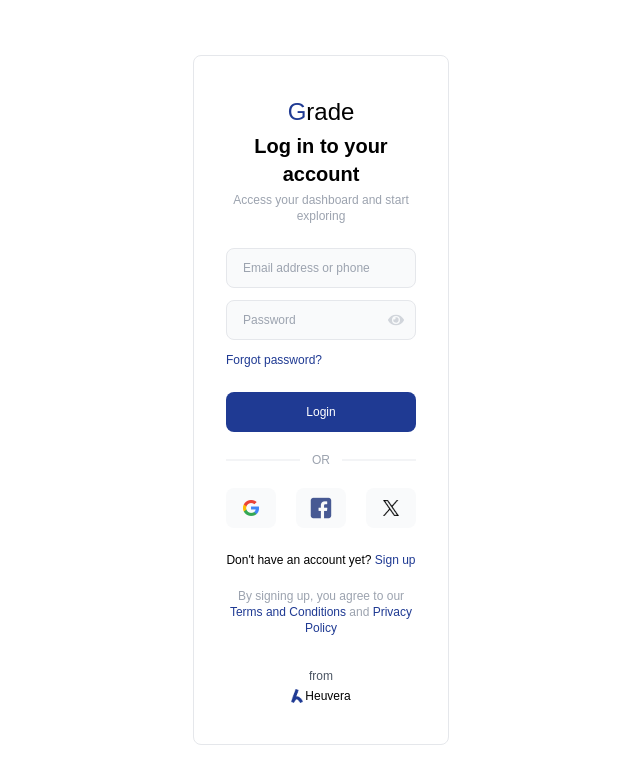
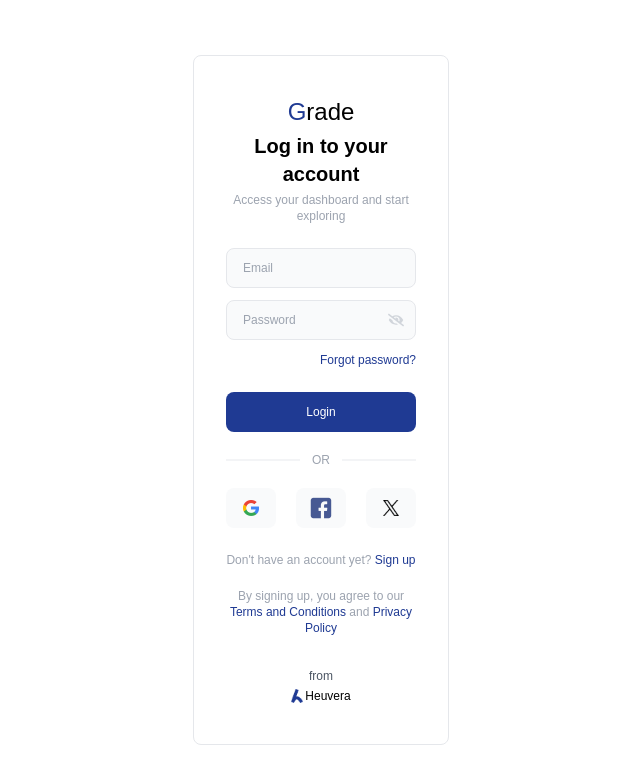
Before and after one commit to Ftgeorge/grade-dashboard, a Next.js app: page /auth/sign-in in a window 1280 px wide. Shown: the top 784 px of the page, without its empty margins (319-959 px from the left). Built offline with nearby package versions, Linux system fonts and the light colour scheme; a web font is replaced by a local one.

Commit message:
feat: otp

```diff
--- a/src/app/auth/sign-in/page.tsx
+++ b/src/app/auth/sign-in/page.tsx
@@ -8,13 +8,16 @@ import facebook from "../../images/facebook.png";
 import twitter from "../../images/twitter.png";
 import { useState } from "react";
 import Link from "next/link";
-import PoweredByLogo from "@/app/components/constants/PoweredByLogo";
 import { FaEye, FaEyeSlash } from 'react-icons/fa'; // For visibility toggle
 import Loader from "@/app/components/loader";
 import { IoAlertCircleOutline } from "react-icons/io5";
 import LogoText from "@/app/components/Text/LogoText";
 import PrimaryText from "@/app/components/Text/SubHeaderText";
 import HeaderText from "@/app/components/Text/HeaderText";
+import SubHeaderText from "@/app/components/Text/SubHeaderText";
+import PoweredByLogo from "@/app/components/constants/PoweredByLogo";
+import FooterText from "@/app/components/Text/FooterText";
+import InputField from "@/app/components/inputs/AuthInput";
 
 interface SignInProps { }
 
@@ -70,6 +73,48 @@ const SignIn: React.FC<SignInProps> = () => {
     const handleOAuthLogin = (platform: string) => {
         console.log(`OAuth login with ${platform}`);
     };
+    const LoginInputFieldArrays = [
+        {
+            id: 1,
+            placeholder: "Email",
+            value: email,
+            onChange: (e: any) => setEmail(e.target.value),
+            error: emailError,
+            errorMessage: "Please enter a valid email.",
+        },
+        {
+            id: 2,
+            placeholder: "Password",
+            value: password,
+            type: showPassword ? "text" : "password",
+            onChange: (e: any) => setPassword(e.target.value),
+            error: passwordError,
+            errorMessage: "password is not correct.",
+            showIcon: true,
+            showPassword: true,
+            onClick: () => setShowPassword(!showPassword),
+        },
+    ];
+    const OauthSignInButtons = [
+        {
+            id: 1,
+            ImageSource: google,
+            imageClassname: "h-4 w-4",
+            onClick: () => handleOAuthLogin('google')
+        },
+        {
+            id: 2,
+            ImageSource: facebook,
+            imageClassname: "h-8 w-8",
+            onClick: () => handleOAuthLogin('facebook')
+        },
+        {
+            id: 3,
+            ImageSource: twitter,
+            imageClassname: "h-4 w-4",
+            onClick: () => handleOAuthLogin('twitter')
+        },
+    ];
 
     return (
         <>
@@ -78,47 +123,19 @@ const SignIn: React.FC<SignInProps> = () => {
                     <div className="gap-1 flex-col flex">
                         <LogoText />
                         <HeaderText placeholder="Log in to your account" />
-                        <PrimaryText placeholder="Access your dashboard and start exploring" className="text-xs" />
+                        <SubHeaderText placeholder="Access your dashboard and start exploring" />
                     </div>
                     <div className="flex flex-col gap-3 w-full">
-                        <div className="flex flex-col w-full">
-                            <input
-                                className={`w-full h-10 bg-black rounded-lg text-xs px-4 border border-1 bg-gray-50 ${emailError ? 'border-red-500' : ''}`}
-                                placeholder="Email address or phone"
-                                value={email}
-                                onChange={(e) => setEmail(e.target.value)}
-                            />
-                            {emailError && (
-                                <div className="text-red-500 text-xs mt-1 flex items-center gap-1">
-                                    <IoAlertCircleOutline className="text-red-500" />
-                                    {emailError}
-                                </div>
-                            )}
+                    <div className="flex flex-col gap-3 w-full">
+                        <div className="flex flex-col gap-3 w-full">
+                            {LoginInputFieldArrays.map((input) => (
+                                <InputField key={input.id} {...input} />
+                            ))}
                         </div>
-                        <div className="relative w-full flex flex-col">
-                            <input
-                                className={`w-full h-10 bg-black rounded-lg text-xs px-4 pr-10 border border-1 bg-gray-50 ${passwordError ? 'border-red-500' : ''}`}
-                                type={showPassword ? "text" : "password"}
-                                placeholder="Password"
-                                value={password}
-                                onChange={(e) => setPassword(e.target.value)}
-                            />
-                            <div
-                                className="absolute right-0 flex items-center justify-center h-10 px-3 cursor-pointer"
-                                onClick={() => setShowPassword(!showPassword)}
-                            >
-                                {showPassword ? <FaEyeSlash className="text-gray-300" /> : <FaEye className="text-gray-300" />}
-                            </div>
-                            {passwordError && (
-                                <div className="text-red-500 text-xs mt-1 flex items-center gap-1">
-                                    <IoAlertCircleOutline className="text-red-500" />
-                                    {passwordError}
-                                </div>
-                            )}
-                        </div>
+                    </div>
 
                         <Link href={"/auth/forgot-password"}>
-                            <h1 className="text-primary font-medium text-xs">Forgot password?</h1>
+                            <FooterText placeholder="Forgot password?" className="text-primary font-medium text-right" />
                         </Link>
                     </div>
                     <div className="flex flex-col gap-5 w-full">
@@ -135,37 +152,26 @@ const SignIn: React.FC<SignInProps> = () => {
                             <div className="h-0.5 w-full bg-gray-100" />
                         </div>
                         <div className="w-full flex flex-row justify-between items-center gap-5">
-                            <OauthButton
-                                ImageSource={google}
-                                imageClassname="h-4 w-4"
-                                onClick={() => handleOAuthLogin("google")}
-                            />
-                            <OauthButton
-                                ImageSource={facebook}
-                                imageClassname="h-8 w-8"
-                                onClick={() => handleOAuthLogin("facebook")}
-                            />
-                            <OauthButton
-                                ImageSource={twitter}
-                                imageClassname="h-4 w-4"
-                                onClick={() => handleOAuthLogin("twitter")}
-                            />
+                            {OauthSignInButtons.map((input) => (
+                                <OauthButton key={input.id} {...input} />
+                            ))}
                         </div>
                     </div>
                     <div className="flex flex-col w-full items-center justify-end gap-5">
-                        <h1 className="text-black font-montserrat font-normal text-center text-xs">
-                            Don't have an account yet?
-                            <Link href="/auth/sign-up">
-                                <span className="text-primary font-medium"> Sign up</span>
-                            </Link>
-                        </h1>
+                        <FooterText
+                            placeholder={
+                                <>
+                                    Don't have an account yet? <Link href="/auth/sign-up">
+                                        <span className="text-primary font-medium"> Sign up</span>
+                                    </Link>
+                                </>
+                            }
+                        />
                         <div className="items-center justify-center w-full flex flex-col">
                             <div className="w-full justify-center items-center flex flex-col gap-8">
                                 <div className="flex flex-col w-full items-center justify-end">
-                                    <PrimaryText placeholder="By signing up, you agree to our" className="text-gray-400 text-xs text-center"/>
-                                    <h1 className="text-primary text-xs text-center font-normal">
-                                        Terms and Conditions <span className="text-gray-400"> and</span> Privacy Policy
-                                    </h1>
+                                    <FooterText placeholder="By signing up, you agree to our" />
+                                    <FooterText placeholder={<> Terms and Conditions <span className="text-gray-400"> and</span> Privacy Policy </>} className="text-primary font-medium" />
                                 </div>
                                 <PoweredByLogo />
                             </div>
--- a/src/app/auth/sign-up/page.tsx
+++ b/src/app/auth/sign-up/page.tsx
@@ -7,13 +7,10 @@ import google from "../../images/google.png";
 import facebook from "../../images/facebook.png";
 import twitter from "../../images/twitter.png";
 import { useState } from "react";
-import { FaEye, FaEyeSlash } from "react-icons/fa";
 import Link from "next/link";
-import { IoAlertCircleOutline } from "react-icons/io5";
 import Loader from "@/app/components/loader";
 import LogoText from "@/app/components/Text/LogoText";
 import HeaderText from "@/app/components/Text/HeaderText";
-import PrimaryText from "@/app/components/Text/SubHeaderText";
 import InputField from "@/app/components/inputs/AuthInput";
 import SubHeaderText from "@/app/components/Text/SubHeaderText";
 import FooterText from "@/app/components/Text/FooterText";
@@ -73,7 +70,7 @@ export default function SignUp() {
         console.log(`OAuth Signup with ${platform}`);
     }
 
-    const InputFieldArrays = [
+    const SignupInputFieldArrays = [
         {
             id: 1,
             placeholder: "Full Name",
@@ -124,7 +121,7 @@ export default function SignUp() {
         }
     ];
 
-    const OauthButtons = [
+    const OauthSignupButtons = [
         {
             id: 1,
             ImageSource: google,
@@ -157,7 +154,7 @@ export default function SignUp() {
                     </div>
                     <div className="flex flex-col gap-3 w-full">
                         <div className="flex flex-col gap-3 w-full">
-                            {InputFieldArrays.map((input) => (
+                            {SignupInputFieldArrays.map((input) => (
                                 <InputField key={input.id} {...input} />
                             ))}
                         </div>
@@ -168,7 +165,7 @@ export default function SignUp() {
                             onClick={handleSignup}
                             disabled={loading}
                         >
-                            {loading ? <Loader loading={loading} /> : "Login"}
+                            {loading ? <Loader loading={loading} /> : "Signup"}
                         </PrimaryButton>
                         <div className="flex flex-row w-full justify-evenly items-center gap-3">
                             <div className="h-0.5 w-full bg-gray-100" />
@@ -176,7 +173,7 @@ export default function SignUp() {
                             <div className="h-0.5 w-full bg-gray-100" />
                         </div>
                         <div className="w-full flex flex-row justify-between items-center gap-5">
-                            {OauthButtons.map((input) => (
+                            {OauthSignupButtons.map((input) => (
                                 <OauthButton key={input.id} {...input} />
                             ))}
                         </div>
--- a/src/app/components/Text/FooterText.tsx
+++ b/src/app/components/Text/FooterText.tsx
@@ -2,7 +2,8 @@ import React from "react";
 
 interface FooterTextProps {
     className?: string;
-        placeholder: string | React.ReactNode;
+    placeholder: string | React.ReactNode;
+    onClick?: () => void
 }
 
 const FooterText: React.FC<FooterTextProps> = (
--- a/src/app/components/Text/SubHeaderText.tsx
+++ b/src/app/components/Text/SubHeaderText.tsx
@@ -2,7 +2,8 @@ import React from "react";
 
 interface SubHeaderTextProps {
     className?: string;
-    placeholder: string;
+    placeholder: string | React.ReactNode;
+
 }
 
 const SubHeaderText: React.FC<SubHeaderTextProps> = (
```
Also changed, not shown: src/app/auth/otp/page.tsx (+18 -17 lines).
